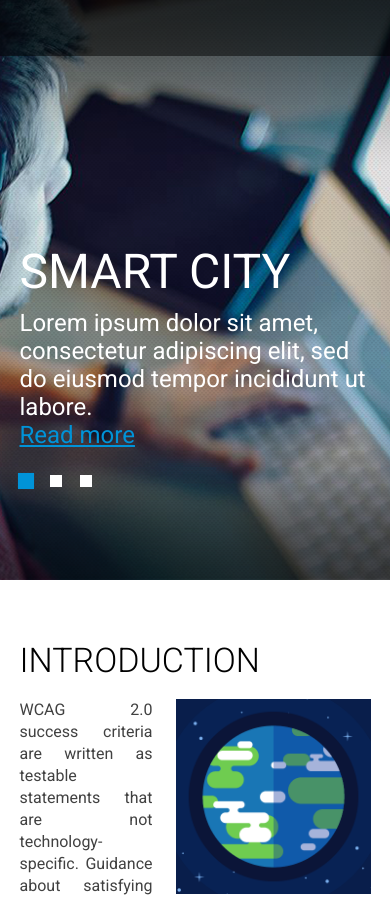
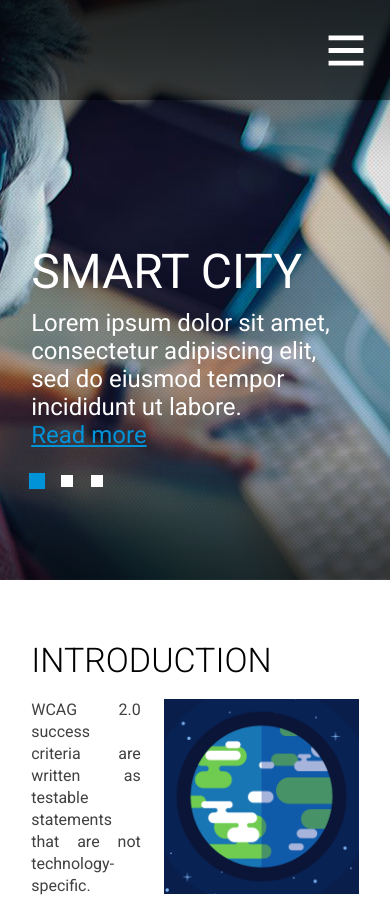
Before and after one commit to patakiIstvan/Smart-city-landpage, a React (Create React App) app: page / in a window 390 px wide. Shown: the top 897 px of the page. Built offline with nearby package versions, Linux system fonts and the light colour scheme.

Commit message:
Better mobile experience + navbar essentials

```diff
--- a/public/index.html
+++ b/public/index.html
@@ -4,6 +4,7 @@
     <meta charset="utf-8" />
     <link rel="icon" href="%PUBLIC_URL%/favicon.ico" />
     <meta name="viewport" content="width=device-width, initial-scale=1" />
+    <meta name="viewport" content="width=480px, maximum-scale=1.0" />
     <meta name="theme-color" content="#000000" />
     <meta
       name="description"
--- a/src/App.scss
+++ b/src/App.scss
@@ -7,13 +7,7 @@
 @import './components/Footer/Footer';
 
 .section {
-  padding: 0 5%;
-}
-
-@media screen and (min-width: $sSize) {
-  .section {
-    padding: 0 8%;
-  }
+  padding: 0 8%;
 }
 
 @media screen and (min-width: $lSize) {
--- a/src/components/Navbar/Navbar.jsx
+++ b/src/components/Navbar/Navbar.jsx
@@ -1,15 +1,23 @@
-import React from 'react'
+import React, { useState } from 'react'
 import logo from '../../assets/svg/top-logo.svg'
+import menuIcon from '../../assets/svg/menu-icon.svg'
 
 function Navbar() {
+  // usestates
+  const [menuActive, setMenuAvtive] = useState(false);
+
+  function toggleMenu() {
+    setMenuAvtive(!menuActive);
+  }
+
   return (
     <header className="section navbar">
-      <img className="logo" src={logo} alt="" />
-      <nav>
-        <ul>
+      <img className="logo" src={logo} alt="logo" />
+      <nav className={menuActive && 'navbar-active'}>
+        <ul className='link-container'>
           <li><a href="https://verysmartcity.netlify.app">about</a></li>
           <li><a href="https://verysmartcity.netlify.app">services</a>
-            <ul>
+            <ul className='sublink-container'>
               <li><a href="https://verysmartcity.netlify.app">cms</a></li>
               <li><a href="https://verysmartcity.netlify.app">portal</a></li>
             </ul>
@@ -18,7 +26,9 @@ function Navbar() {
           <li><a href="https://verysmartcity.netlify.app">jobs</a></li>
         </ul>
       </nav>
-      <img src="" alt="" />
+      <div className={`menu-icon__container ${menuActive && 'menu-active'}`}>
+        <img className="menu-icon" src={menuIcon} alt="menu icon" onClick={toggleMenu} />
+      </div>
     </header>
   )
 }
--- a/src/components/Navbar/Navbar.scss
+++ b/src/components/Navbar/Navbar.scss
@@ -1,8 +1,10 @@
 .navbar {
   position: fixed;
   width: 100%;
+  height: 100px;
   display: flex;
   justify-content: space-between;
+  align-items: center;
   background: rgba(0, 0, 0, 0.5);
   z-index: 100;
 
@@ -14,5 +16,44 @@
 
   nav {
     display: none;
+    width: 100%;
+  }
+
+  .navbar-active {}
+
+  .link-container {
+    display: flex;
+    flex-direction: column;
+  }
+
+  .menu-icon__container {
+    display: flex;
+    align-items: center;
+    justify-content: center;
+    height: 100%;
+    margin-right: calc(-9.5%);
+    padding: 0 8%;
+  }
+
+  .menu-icon {
+    width: 36px;
+    height: 31px;
+    cursor: pointer;
+  }
+
+  .menu-active {
+    background-color: $anchorColor;
+  }
+
+
+
+  @media screen and (min-width: $mSize) {
+    .link-container {
+      flex-direction: row;
+      justify-content: flex-end;
+
+      gap: 30px;
+    }
+
   }
 }
```
Also changed, not shown: src/assets/svg/menu-icon.svg (added).
